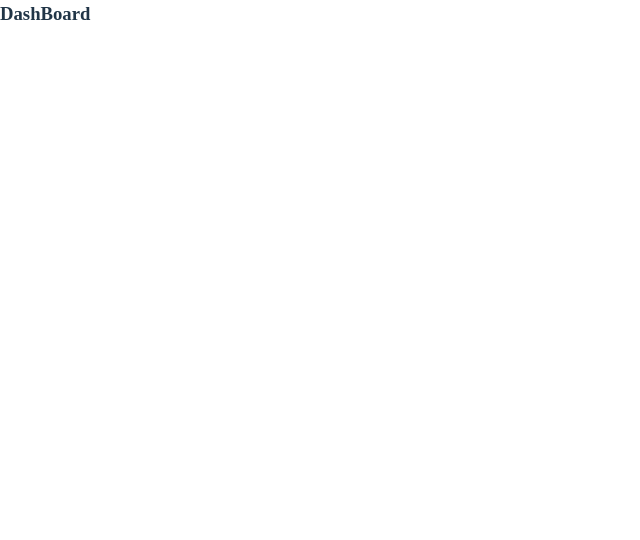
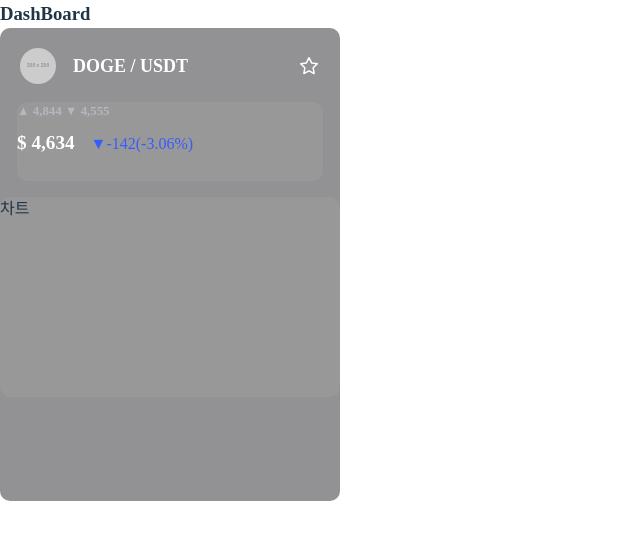
Before and after one commit to TeamMemeSphere/Frontend-MemeSphere, a React (Vite) app: page /DashBoard in a window 1280 px wide. Shown: the top 540 px of the page, without its empty margins (0-640 px from the left). Built offline with nearby package versions, Linux system fonts and the light colour scheme; a web font is replaced by a local one.

Commit message:
chore: public에 assets 폴더 추가

```diff
--- /dev/null
+++ b/src/components/Common/CoinCard.tsx
@@ -0,0 +1,156 @@
+import styled from "styled-components";
+
+interface CoinCardProps {
+    name: string;
+    symbol: string;
+    price: number;
+    priceChange: number;
+}
+
+const CoinCard = ({ name, symbol, price, priceChange }: CoinCardProps) => {
+    const changeStatus = priceChange > 0 ? "rise" : priceChange < 0 ? "fall" : "same";
+    const priceChangePercent = priceChange / price * 100;
+    const formattedPrice = price.toLocaleString();
+
+    return (
+        <Container>
+            <HeaderSection>
+                <ThumbnailWrapper>
+                    <Thumbnail src="https://via.placeholder.com/200" alt="thumbnail"></Thumbnail>
+                </ThumbnailWrapper>
+                <NameWrapper>
+                    {name} / {symbol}
+                </NameWrapper>
+                <StarIcon>
+                    <img src="public\assets\common\star-2 1.svg" alt="star"></img>
+                </StarIcon>
+            </HeaderSection>
+            <PriceInfoSection>
+                <UpDownSection>
+                    ▲ 4,844
+                    ▼ 4,555
+                </UpDownSection>
+                <CurrentSection>
+                    <CurrentPrice>
+                        &#36; {formattedPrice}
+                    </CurrentPrice>
+                    <CurrentPriceChange change={changeStatus}>
+                        {changeStatus === "same" ? "-" : changeStatus === "rise" ? "▲" : "▼"}
+                        {priceChange}
+                        ({priceChangePercent.toFixed(2)}%)
+                    </CurrentPriceChange>
+                </CurrentSection>
+            </PriceInfoSection>
+            <ChartSection>
+                차트
+            </ChartSection>
+        </Container>
+    );
+}
+
+const Container = styled.div`
+    width: 340px;
+    height: 473px;
+    flex-shrink: 0;
+    display: flex;
+    flex-direction: column;
+    align-items: center;
+    background-color: #26262A80;
+    border-radius: 10px;
+`
+
+// 헤더
+const HeaderSection = styled.div`
+    box-sizing: border-box;
+    width: 100%;
+    display: flex;
+    align-items: center;
+    margin-top: 20px;
+`
+
+const ThumbnailWrapper = styled.div`
+    width: 36px;
+    height: 36px;
+    border-radius: 50%;
+    overflow: hidden;
+    margin-left: 20px;
+`
+
+const Thumbnail = styled.img`
+    width: 100%;
+    height: auto;
+    padding-bottom:100%;
+`
+
+const NameWrapper = styled.div`
+    margin-left: 17px;
+    /* display: flex;
+    flex-direction: column;
+    justify-content: center; */
+    color: #FFF;
+    font-size: 18px;
+    font-style: normal;
+    font-weight: 700;
+    line-height: normal;
+`
+
+const StarIcon = styled.div`
+    color: white;
+    width: 20px;
+    height: 20px;
+    flex-shrink: 0;
+    margin-left: auto;
+    margin-right: 21px;
+`
+
+// 가격정보
+const PriceInfoSection = styled.div`
+    width: 306px;
+    height: 79px;
+    flex-shrink: 0;
+    box-sizing: border-box;
+    background-color: #FFFFFF0D;
+    border-radius: 10px;
+    margin: 18px 17px 0px 17px;
+`
+
+const UpDownSection = styled.div`
+    display: flex;
+    color: #B5B7C0;
+    font-size: 0.8rem;
+    font-weight: bold;
+    margin-bottom: 0.5rem;
+`
+
+const CurrentSection = styled.div`
+    box-sizing: border-box;
+    width: 100%;
+    display: flex;
+    align-items: baseline;
+`
+
+const CurrentPrice = styled.div`
+    color: white;
+    font-size: 1.2rem;
+    font-weight: bold;
+`
+
+interface CurrentPriceChangeProps {
+    change: "rise" | "fall" | "same";
+}
+
+const CurrentPriceChange = styled.div<CurrentPriceChangeProps>`
+    color: ${props => props.change === "rise" ? "red" : props.change === "fall" ? "#345DFD" : "white"};
+    margin-left: 1rem;
+`
+
+// 차트
+const ChartSection = styled.div`
+    width: 100%;
+    height: 200px;
+    background-color: #FFFFFF0D;
+    border-radius: 10px;
+    margin-top: 1rem;
+`
+
+export default CoinCard;
--- a/src/pages/DashBoard.tsx
+++ b/src/pages/DashBoard.tsx
@@ -1,7 +1,15 @@
+import CoinCard from "../components/common/CoinCard";
+
 const DashBoard = () => {
   return (
     <>
       <h3>DashBoard</h3>
+      <CoinCard
+        name={"DOGE"}
+        symbol={"USDT"}
+        price={4634}
+        priceChange={-142}
+      ></CoinCard>
     </>
   );
 };
```
Also changed, not shown: public/assets/common/star-2 1.svg (added).
